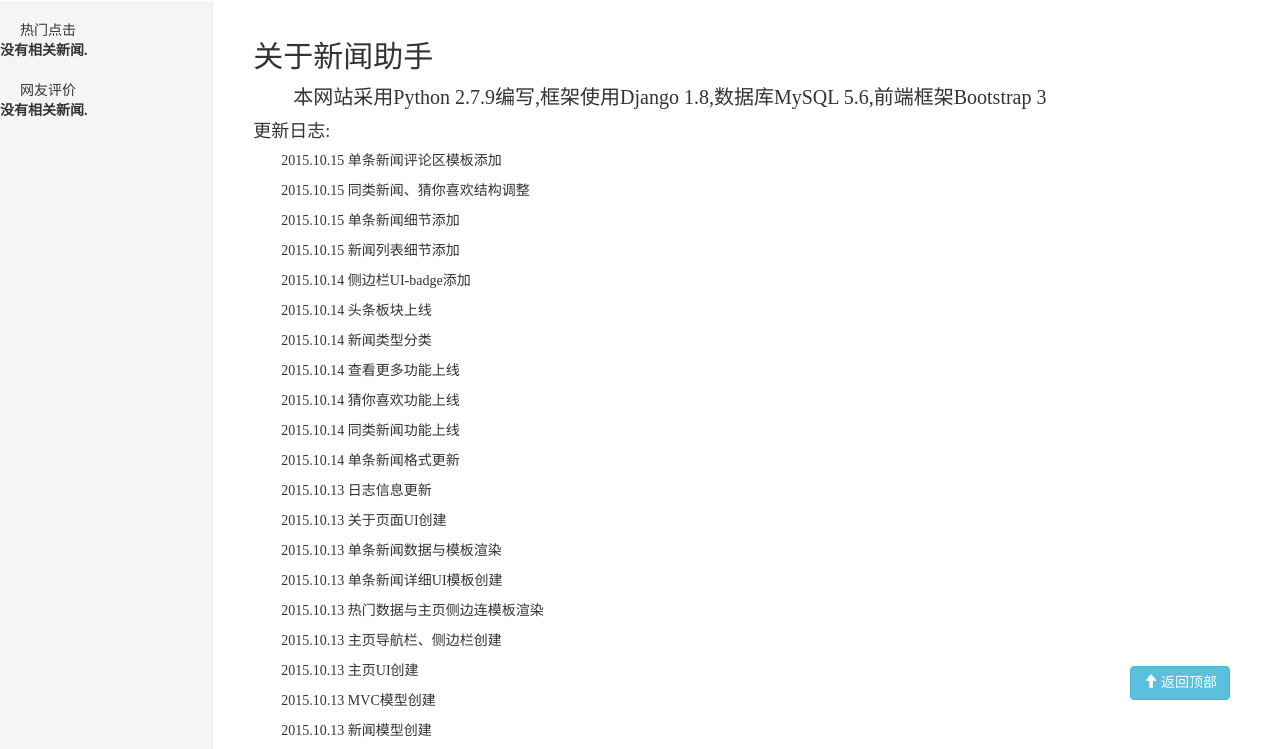
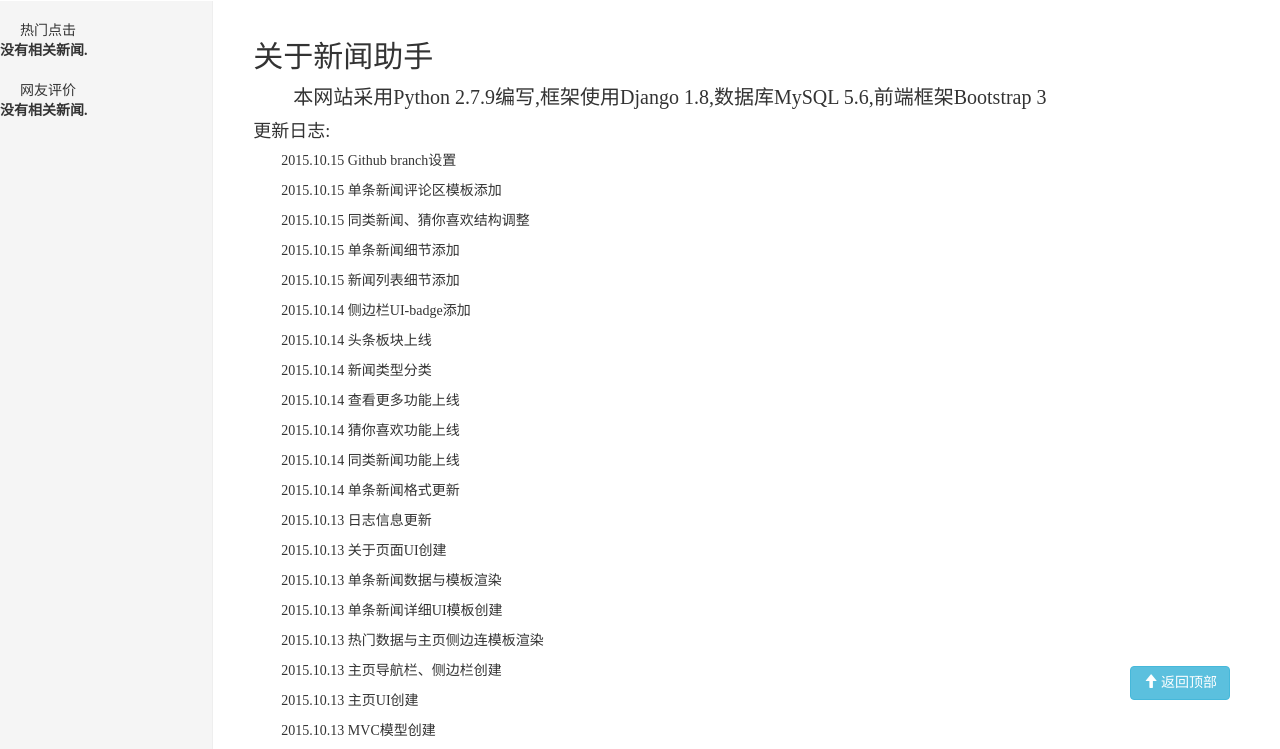
Before and after one commit to Time1ess/DlutCS_NewsServer, a Django app: page /news/about/ in a window 1280 px wide. Shown: the part 50-799 px from the top of the page. Run offline with Django 3.2, Linux system fonts and the light colour scheme; data that the repository does not hold is empty; some libraries are stand-ins or nearby versions.

Commit message:
关于页面更新

```diff
--- a/templates/news/about.html
+++ b/templates/news/about.html
@@ -38,6 +38,7 @@
 <p style="font-size: 20px">本网站采用Python 2.7.9编写,框架使用Django 1.8,数据库MySQL 5.6,前端框架Bootstrap 3</p>
 <p style="font-size: 20px"></p>
 <h4>更新日志:</h4>
+<p>2015.10.15 Github branch设置</p>
 <p>2015.10.15 单条新闻评论区模板添加</p>
 <p>2015.10.15 同类新闻、猜你喜欢结构调整</p>
 <p>2015.10.15 单条新闻细节添加</p>
```
